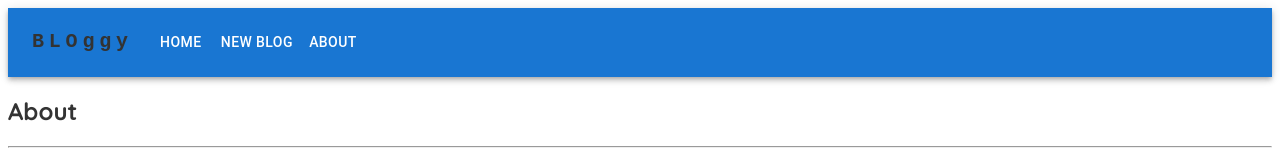
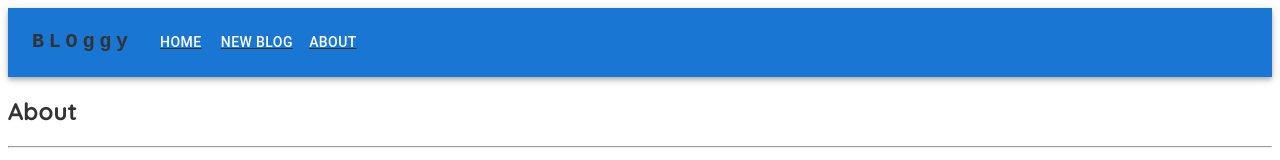
Before and after one commit to Volodymyr-Branets/micro_blog_app, a React (Create React App) app: page /about in a window 1280 px wide. Shown: the top 160 px of the page. Built offline with nearby package versions, Linux system fonts and the light colour scheme.

Commit message:
Add NotFoundPage to route

```diff
--- a/src/App.js
+++ b/src/App.js
@@ -1,5 +1,6 @@
 import About from "./About";
 import NewBlog from "./NewBlog";
+import NotFoundPage from "./NotFoundPage";
 import Home from "./components/Home";
 import Navbar from "./components/Navbar";
 import { Routes, Route } from "react-router-dom";
@@ -13,6 +14,7 @@ function App() {
         <Route path="/" element={<Home />} />
         <Route path="/new" element={<NewBlog />} />
         <Route path="/about" element={<About />} />
+        <Route path="*" element={<NotFoundPage />} />
       </Routes>
     </div>
   );
--- /dev/null
+++ b/src/NotFoundPage/index.js
@@ -0,0 +1,11 @@
+const NotFoundPage = () => {
+  return (
+    <div>
+      <h2>Page not found</h2>
+      <hr />
+      <p>The page you looking for is not found!</p>
+    </div>
+  );
+};
+
+export default NotFoundPage;
--- a/src/components/Navbar/index.js
+++ b/src/components/Navbar/index.js
@@ -9,11 +9,12 @@ import Container from "@mui/material/Container";
 import Button from "@mui/material/Button";
 import MenuItem from "@mui/material/MenuItem";
 import { useState } from "react";
+import { Link } from "react-router-dom";
 
 const pages = [
-  { title: "Home", rath: "/" },
-  { title: "New Blog", rath: "/Newblog" },
-  { title: "About", rath: "/About" },
+  { title: "Home", path: "/" },
+  { title: "New Blog", path: "/new" },
+  { title: "About", path: "/about" },
 ];
 
 const Navbar = () => {
@@ -80,9 +81,11 @@ const Navbar = () => {
               }}
             >
               {pages.map((page) => (
-                <MenuItem key={page.title} onClick={handleCloseNavMenu}>
+                <Link to={page.path} key={page.title}>
+                  <MenuItem onClick={handleCloseNavMenu}>
                     <Typography textAlign="center">{page.title}</Typography>
                   </MenuItem>
+                </Link>
               ))}
             </Menu>
           </Box>
@@ -107,13 +110,14 @@ const Navbar = () => {
           </Typography>
           <Box sx={{ flexGrow: 1, display: { xs: "none", md: "flex" } }}>
             {pages.map((page) => (
+              <Link to={page.path} key={page.title}>
                 <Button
-                key={page.title}
                   onClick={handleCloseNavMenu}
                   sx={{ my: 2, color: "white", display: "block" }}
                 >
                   {page.title}
                 </Button>
+              </Link>
             ))}
           </Box>
         </Toolbar>
```
Lines whose indentation alone changed are shown as unchanged.
